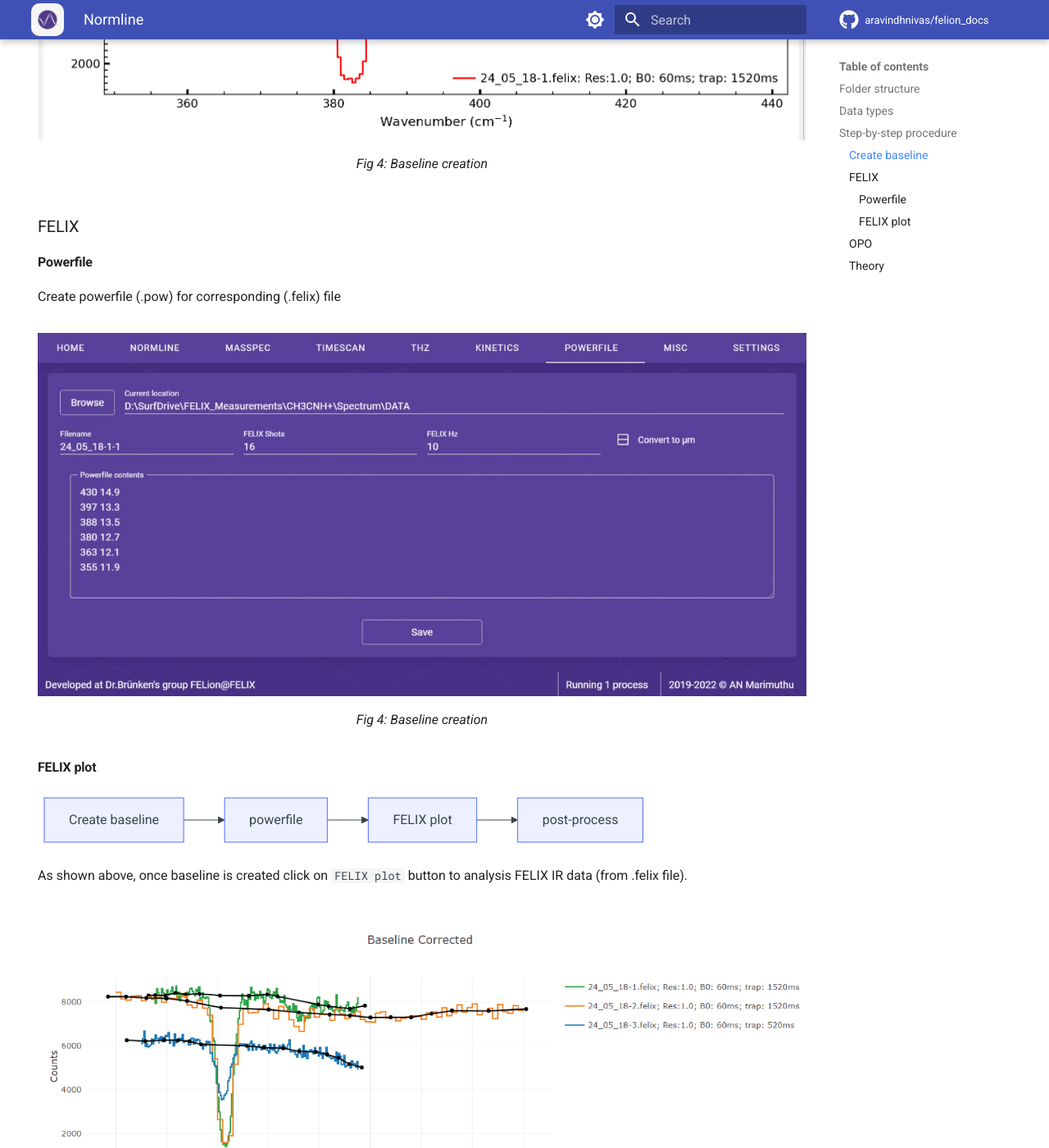
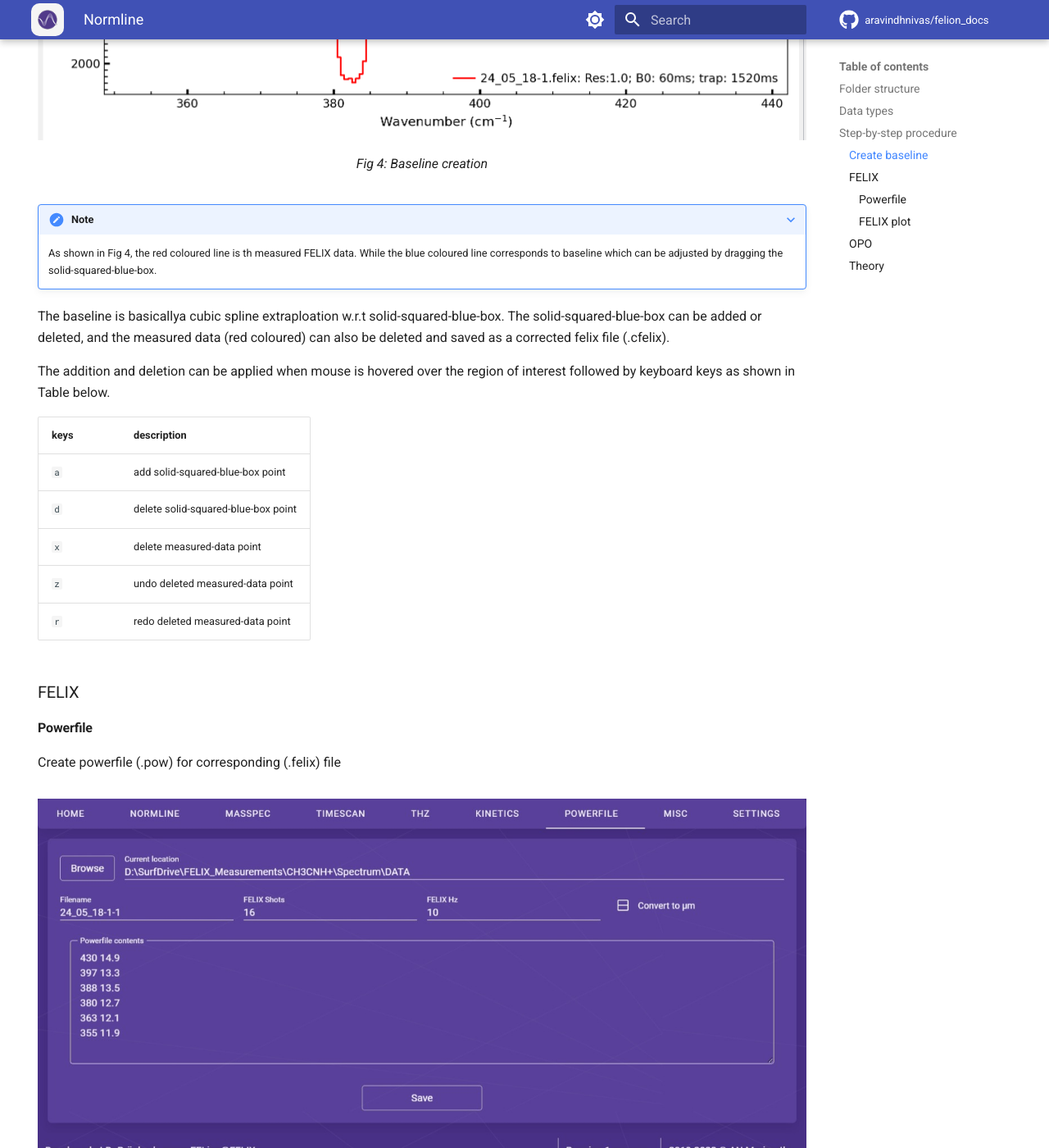
Before and after one commit to aravindhnivas/felion_docs, an MkDocs documentation site: the page built from docs/normline.md, in a window 1280 px wide and 1400 px high, scrolled down 2983 px. Shown: the whole window at 82% size. Built offline with MkDocs 1.6.1 and Material for MkDocs 9.7.7, drawn with Linux system fonts in a browser that asks for light colours; comment, search, counter and statistics services are not loaded; some of the changed text lies outside the part shown.

Commit message:
Update normline.md

```diff
--- a/docs/normline.md
+++ b/docs/normline.md
@@ -88,6 +88,23 @@ As shown in above flowchart, the first step is to create a baseline
   <figcaption>Fig 4: Baseline creation</figcaption>
 </figure>
 
+???+ note
+    As shown in Fig 4, the red coloured line is th measured FELIX data.
+    While the blue coloured line corresponds to baseline which can be adjusted by dragging the solid-squared-blue-box.
+
+The baseline is basicallya cubic spline extraploation w.r.t solid-squared-blue-box.
+The solid-squared-blue-box  can be added or deleted, and the measured data (red coloured) can also be deleted and saved as a corrected felix file (.cfelix).
+
+The addition and deletion can be applied when mouse is hovered over the region of interest followed by keyboard keys as shown in Table below.
+
+| keys | description |
+| --- | --- |
+| `a` | add solid-squared-blue-box point |
+| `d` | delete solid-squared-blue-box point |
+| `x` | delete measured-data point |
+| `z` | undo deleted measured-data point |
+| `r` | redo deleted measured-data point |
+
 ### FELIX
 
 #### Powerfile
@@ -110,7 +127,7 @@ As shown above, once baseline is created click on `FELIX plot` button to analysi
 
 <figure markdown>
   ![Image title](assets/images/normline/felion-docs-normline_felix-plots.png){ align=left }
-  <figcaption>Fig 5: Normline: FELIX plot analysis</figcaption>
+  <figcaption>Fig 5: FELIX plot analysis (top to bottom : baseline corrected, power and wavelength calibrated, and final normalised data )</figcaption>
 </figure>
 
 ### OPO
```
Also changed, not shown: other parts of docs/normline.md (+1 -1 lines).
